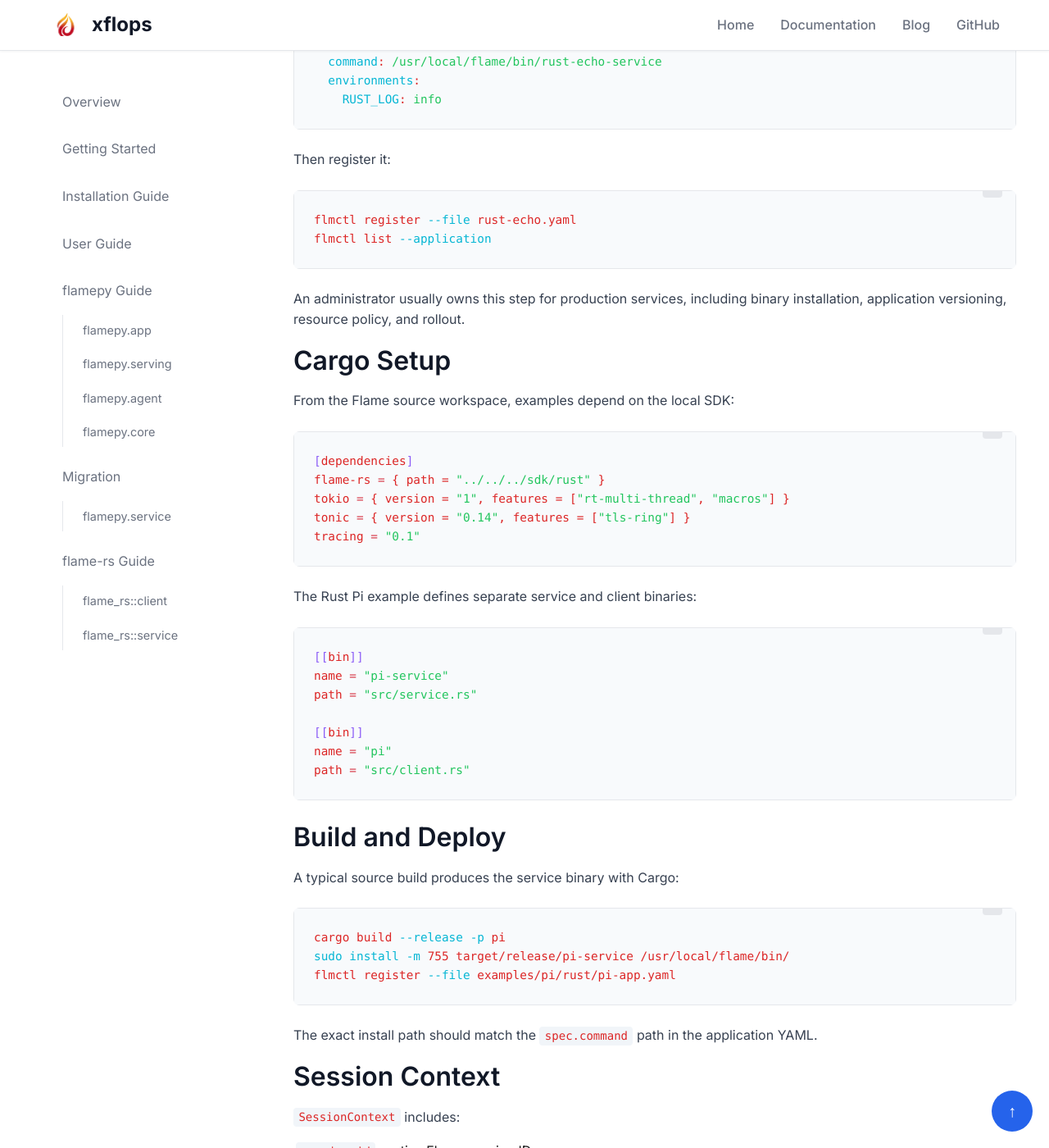
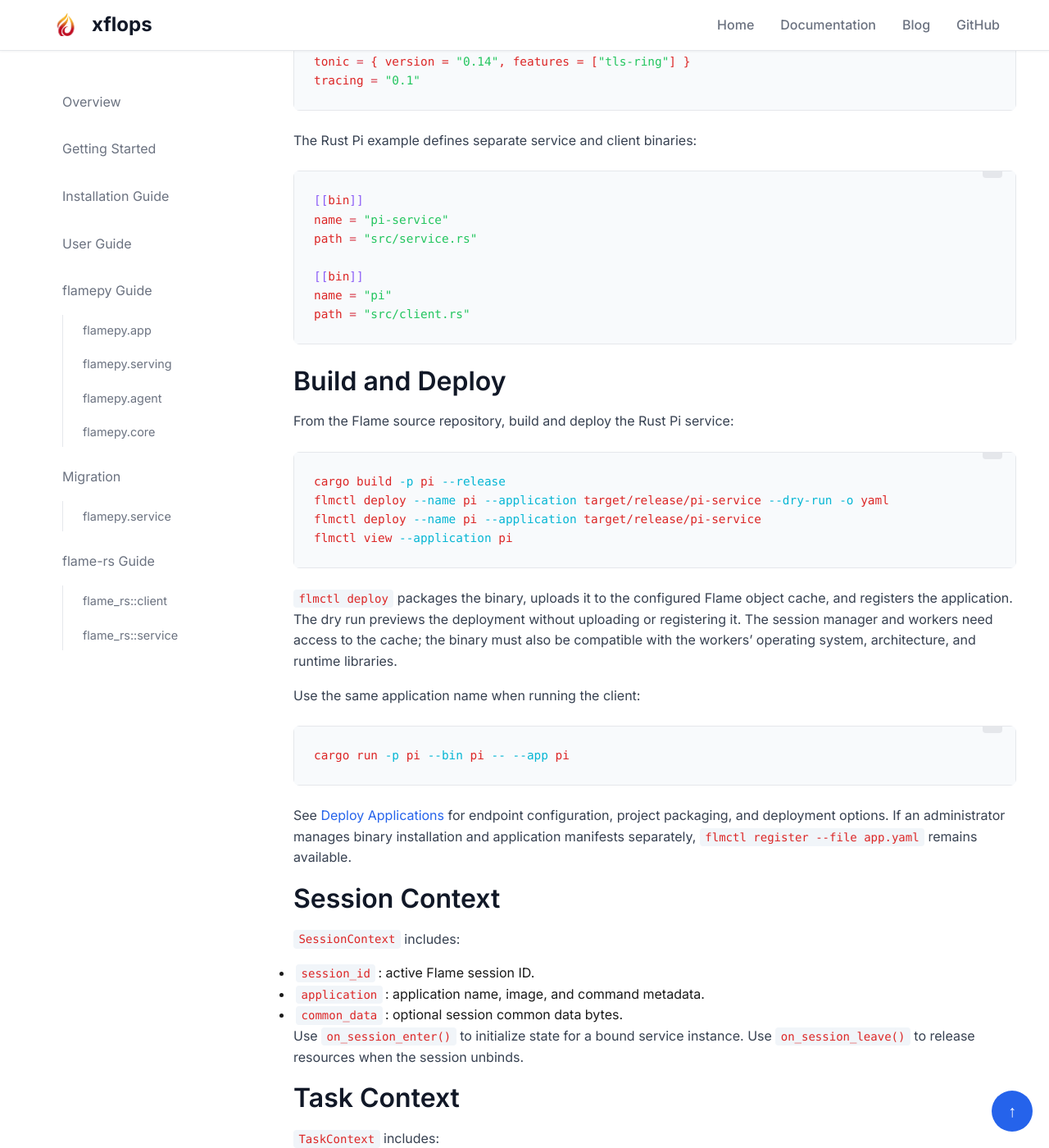
Before and after one commit to xflops/xflops.github.io, a Jekyll site: the page built from _docs/flame-rs/service.md, in a window 1280 px wide and 1400 px high, scrolled down 1774 px. Shown: the whole window at 82% size. Built offline with Jekyll 4.4.1, drawn with Linux system fonts in a browser that asks for light colours; some of the changed text lies outside the part shown.

Commit message:
Simplify Rust service deployment guide

````diff
--- a/_docs/flame-rs/service.md
+++ b/_docs/flame-rs/service.md
@@ -60,28 +60,6 @@ When Flame launches the service, the executor shim provides `FLAME_INSTANCE_ENDP
 
 The service runtime currently requires Unix domain socket support.
 
-## Register the Application
-
-Register the built service binary as a Flame application:
-
-```yaml
-metadata:
-  name: rust-echo
-spec:
-  command: /usr/local/flame/bin/rust-echo-service
-  environments:
-    RUST_LOG: info
-```
-
-Then register it:
-
-```bash
-flmctl register --file rust-echo.yaml
-flmctl list --application
-```
-
-An administrator usually owns this step for production services, including binary installation, application versioning, resource policy, and rollout.
-
 ## Cargo Setup
 
 From the Flame source workspace, examples depend on the local SDK:
@@ -108,15 +86,24 @@ path = "src/client.rs"
 
 ## Build and Deploy
 
-A typical source build produces the service binary with Cargo:
+From the Flame source repository, build and deploy the Rust Pi service:
 
 ```bash
-cargo build --release -p pi
-sudo install -m 755 target/release/pi-service /usr/local/flame/bin/
-flmctl register --file examples/pi/rust/pi-app.yaml
+cargo build -p pi --release
+flmctl deploy --name pi --application target/release/pi-service --dry-run -o yaml
+flmctl deploy --name pi --application target/release/pi-service
+flmctl view --application pi
 ```
 
-The exact install path should match the `spec.command` path in the application YAML.
+`flmctl deploy` packages the binary, uploads it to the configured Flame object cache, and registers the application. The dry run previews the deployment without uploading or registering it. The session manager and workers need access to the cache; the binary must also be compatible with the workers' operating system, architecture, and runtime libraries.
+
+Use the same application name when running the client:
+
+```bash
+cargo run -p pi --bin pi -- --app pi
+```
+
+See [Deploy Applications](/docs/user-guide/#deploy-applications) for endpoint configuration, project packaging, and deployment options. If an administrator manages binary installation and application manifests separately, `flmctl register --file app.yaml` remains available.
 
 ## Session Context
 
````
